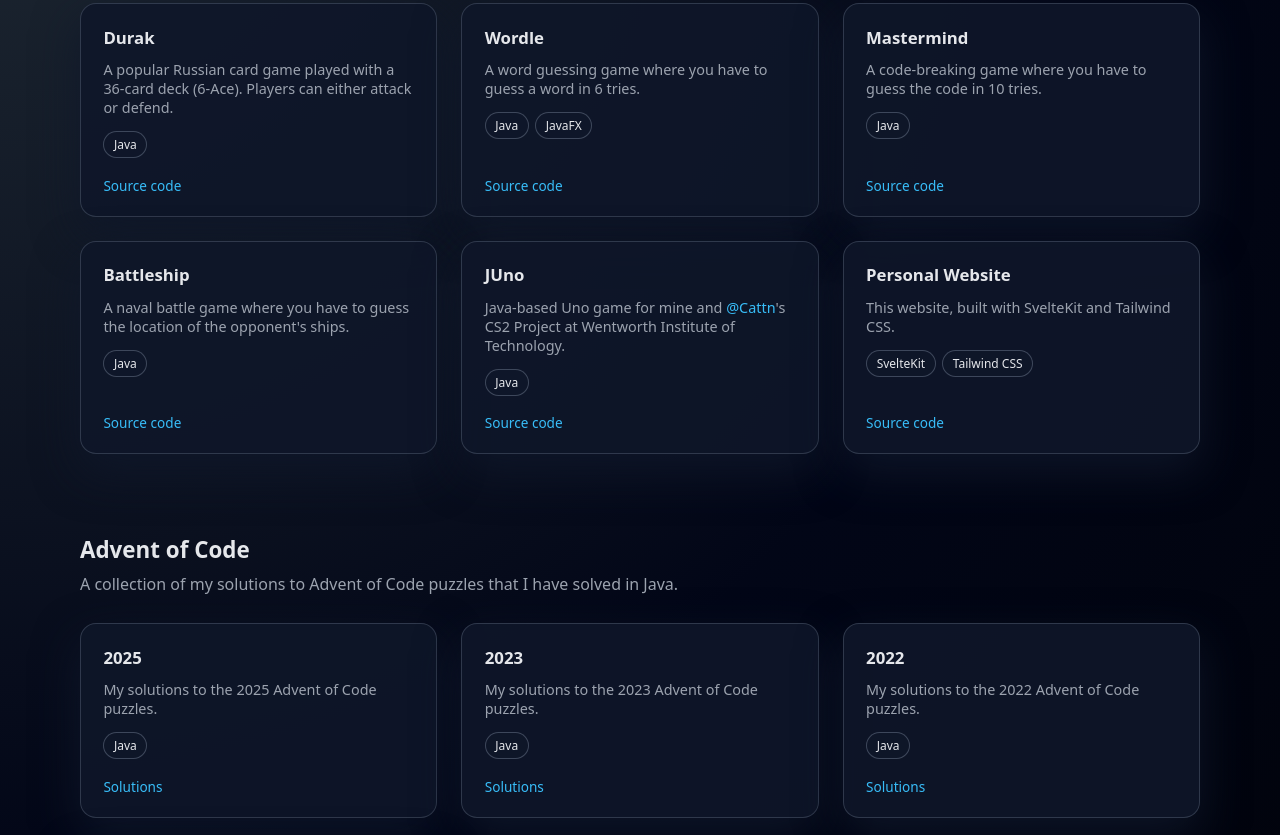
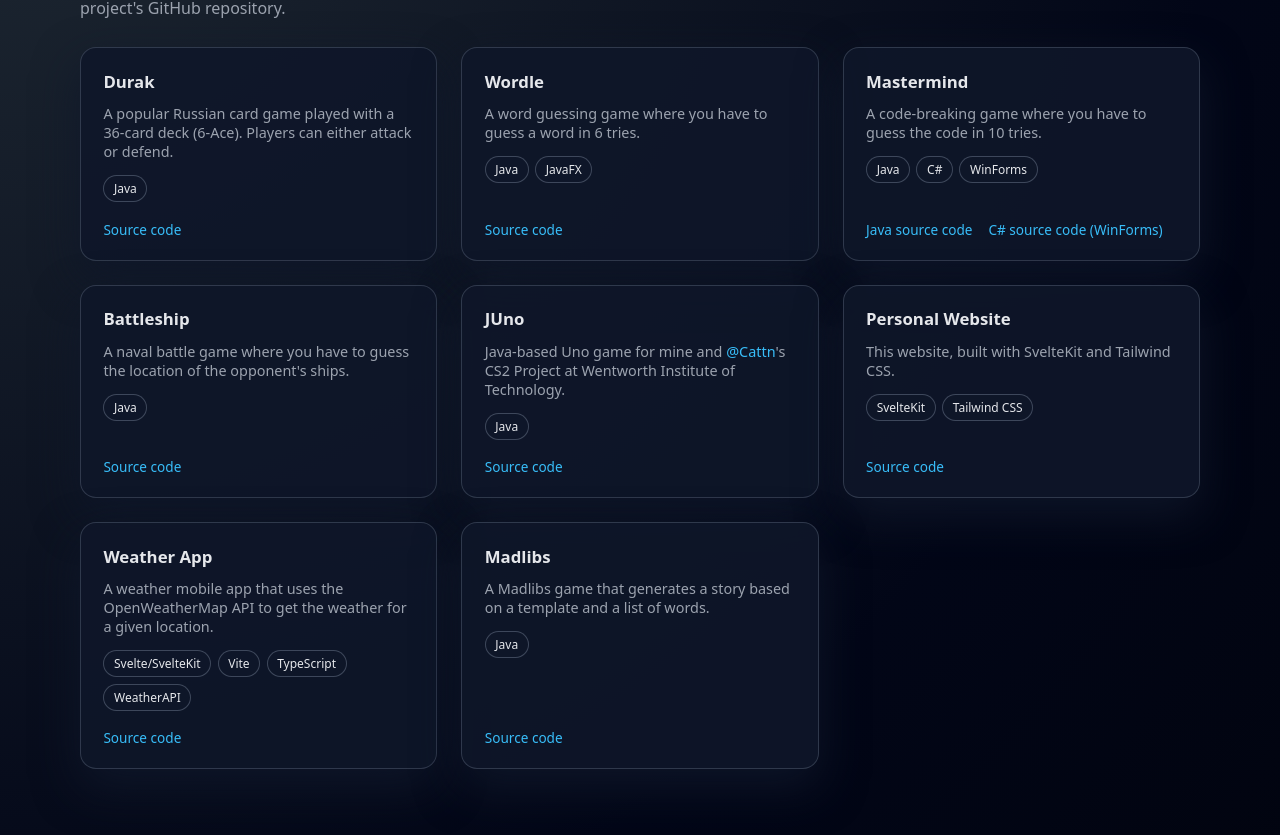
Before and after one commit to DMFriends/portfolio-site, a SvelteKit app: page /portfolio in a window 1280 px wide. Shown: the part 225-1060 px from the top of the page. Built offline with nearby package versions, Linux system fonts and the light colour scheme.

Commit message:
add more projects and separate some of them into separate repos

```diff
--- a/src/routes/portfolio/+page.svelte
+++ b/src/routes/portfolio/+page.svelte
@@ -16,9 +16,9 @@
   <div class="section-header">
     <h2>My Coding Projects</h2>
     <p>
-      A curated selection of my coding projects. You can find all my projects on my <a href="https://github.com/DMFriends?tab=repositories" target="_blank" class="link">GitHub</a> or my <a href="https://github.com/DMFriends/portfolio" target="_blank" class="link">portfolio repository</a>.
-      <br>
-      If you encounter any issues with any of my projects or have any suggestions, please feel free to open an <a href="https://github.com/DMFriends/portfolio/issues" target="_blank" class="link">issue</a> or <a href="https://github.com/DMFriends/portfolio/pulls" target="_blank" class="link">PR</a>.
+      A curated selection of my coding projects (in no particular order).
+      <br><br>
+      If you encounter any issues with any of my projects or have any suggestions, please feel free to submit an issue or pull request on the respective project's GitHub repository.
     </p>
   </div>
 
@@ -32,7 +32,7 @@
         <li>Java</li>
       </ul>
       <div class="card-footer">
-        <a href="https://github.com/DMFriends/portfolio/tree/main/Java/Durak" target="_blank" class="link">Source code</a>
+        <a href="https://github.com/DMFriends/durak" target="_blank" class="link">Source code</a>
       </div>
     </article>
 
@@ -57,9 +57,12 @@
       </p>
       <ul class="pill-list">
         <li>Java</li>
+        <li>C#</li>
+        <li>WinForms</li>
       </ul>
       <div class="card-footer">
-        <a href="https://github.com/DMFriends/portfolio/tree/main/Java/Mastermind" target="_blank" class="link">Source code</a>
+        <a href="https://github.com/DMFriends/mastermind" target="_blank" class="link">Java source code</a>
+        <a href="https://github.com/DMFriends/mastermind-gui" target="_blank" class="link">C# source code (WinForms)</a>
       </div>
     </article>
 
@@ -72,7 +75,7 @@
         <li>Java</li>
       </ul>
       <div class="card-footer">
-        <a href="https://github.com/DMFriends/portfolio/tree/main/Java/Battleship" target="_blank" class="link">Source code</a>
+        <a href="https://github.com/DMFriends/battleship" target="_blank" class="link">Source code</a>
       </div>
     </article>
 
@@ -100,6 +103,35 @@
       </ul>
       <div class="card-footer">
         <a href="https://github.com/DMFriends/portfolio-site" target="_blank" class="link">Source code</a>
+      </div>
+    </article>
+
+    <article class="card project">
+      <h3>Weather App</h3>
+      <p class="card-subtitle">
+        A weather mobile app that uses the OpenWeatherMap API to get the weather for a given location.
+      </p>
+      <ul class="pill-list">
+        <li>Svelte/SvelteKit</li>
+        <li>Vite</li>
+        <li>TypeScript</li>
+        <li>WeatherAPI</li>
+      </ul>
+      <div class="card-footer">
+        <a href="https://github.com/DMFriends/weather-app" target="_blank" class="link">Source code</a>
+      </div>
+    </article>
+
+    <article class="card project">
+      <h3>Madlibs</h3>
+      <p class="card-subtitle">
+        A Madlibs game that generates a story based on a template and a list of words.
+      </p>
+      <ul class="pill-list">
+        <li>Java</li>
+      </ul>
+      <div class="card-footer">
+        <a href="https://github.com/DMFriends/madlibs" target="_blank" class="link">Source code</a>
       </div>
     </article>
   </div>
```
